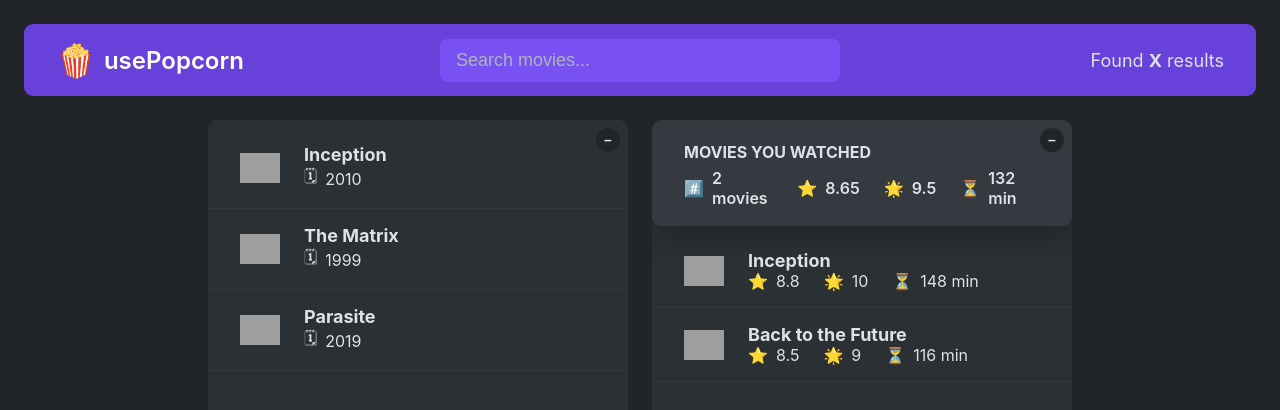
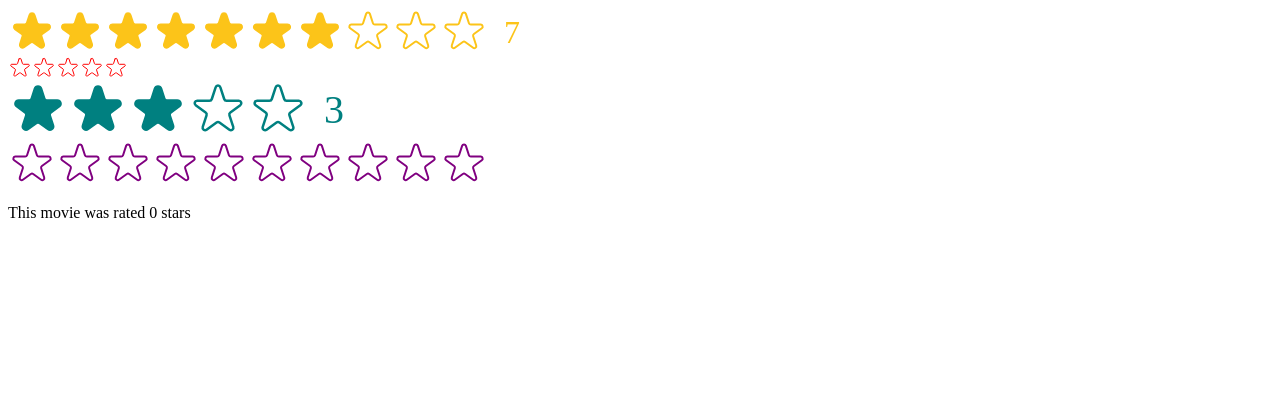
Before and after one commit to anujozeph/Star-rating-component, a React (Create React App) app: page / in a window 1280 px wide. Shown: the top 410 px of the page. Built offline with nearby package versions, Linux system fonts and the light colour scheme; grey boxes are pictures that could not be loaded.

Commit message:
intermediatory step to add a component bypassing App component

```diff
--- /dev/null
+++ b/src/StarRating.js
@@ -0,0 +1,132 @@
+import { useState } from "react";
+import PropTypes from "prop-types";
+
+const containerStyle = {
+  display: "flex",
+  alignItems: "center",
+  gap: "16px",
+};
+
+const starContainerStyle = {
+  display: "flex",
+};
+
+StarRating.propTypes = {
+  maxRating: PropTypes.number,
+  defaultRating: PropTypes.number,
+  color: PropTypes.string,
+  size: PropTypes.number,
+  messages: PropTypes.array,
+  className: PropTypes.string,
+  onSetRating: PropTypes.func,
+};
+
+export default function StarRating({
+  maxRating = 5,
+  color = "#fcc419",
+  size = 48,
+  className = "",
+  messages = [],
+  defaultRating = 0,
+  onSetRating,
+}) {
+  const [rating, setRating] = useState(defaultRating);
+  const [tempRating, setTempRating] = useState(0);
+
+  function handleRate(rating) {
+    setRating(rating);
+    onSetRating(rating);
+  }
+
+  const textStyle = {
+    lineHeight: "1",
+    margin: "0",
+    color,
+    fontSize: `${size / 1.5}px`,
+  };
+
+  return (
+    <div style={containerStyle} className={className}>
+      <div style={starContainerStyle}>
+        {Array.from({ length: maxRating }, (_, i) => (
+          <Star
+            key={i}
+            full={tempRating ? tempRating >= i + 1 : rating >= i + 1}
+            onRate={() => handleRate(i + 1)}
+            onHoverIn={() => setTempRating(i + 1)}
+            onHoverOut={() => setTempRating(0)}
+            color={color}
+            size={size}
+          />
+        ))}
+      </div>
+      <p style={textStyle}>
+        {messages.length === maxRating
+          ? messages[tempRating ? tempRating - 1 : rating - 1]
+          : tempRating || rating || ""}
+      </p>
+    </div>
+  );
+}
+
+function Star({
+  onRate,
+  full,
+  onHoverIn,
+  onHoverOut,
+  color = "#fcc419",
+  size = 48,
+}) {
+  const starStyle = {
+    width: `${size}px`,
+    height: `${size}px`,
+    display: "block",
+    cursor: "pointer",
+  };
+
+  return (
+    <span
+      role="button"
+      style={starStyle}
+      onClick={onRate}
+      onMouseEnter={onHoverIn}
+      onMouseLeave={onHoverOut}
+    >
+      {full ? (
+        <svg
+          xmlns="http://www.w3.org/2000/svg"
+          viewBox="0 0 20 20"
+          fill={color}
+          stroke={color}
+        >
+          <path d="M9.049 2.927c.3-.921 1.603-.921 1.902 0l1.07 3.292a1 1 0 00.95.69h3.462c.969 0 1.371 1.24.588 1.81l-2.8 2.034a1 1 0 00-.364 1.118l1.07 3.292c.3.921-.755 1.688-1.54 1.118l-2.8-2.034a1 1 0 00-1.175 0l-2.8 2.034c-.784.57-1.838-.197-1.539-1.118l1.07-3.292a1 1 0 00-.364-1.118L2.98 8.72c-.783-.57-.38-1.81.588-1.81h3.461a1 1 0 00.951-.69l1.07-3.292z" />
+        </svg>
+      ) : (
+        <svg
+          xmlns="http://www.w3.org/2000/svg"
+          fill="none"
+          viewBox="0 0 24 24"
+          stroke={color}
+        >
+          <path
+            strokeLinecap="round"
+            strokeLinejoin="round"
+            strokeWidth="{2}"
+            d="M11.049 2.927c.3-.921 1.603-.921 1.902 0l1.519 4.674a1 1 0 00.95.69h4.915c.969 0 1.371 1.24.588 1.81l-3.976 2.888a1 1 0 00-.363 1.118l1.518 4.674c.3.922-.755 1.688-1.538 1.118l-3.976-2.888a1 1 0 00-1.176 0l-3.976 2.888c-.783.57-1.838-.197-1.538-1.118l1.518-4.674a1 1 0 00-.363-1.118l-3.976-2.888c-.784-.57-.38-1.81.588-1.81h4.914a1 1 0 00.951-.69l1.519-4.674z"
+          />
+        </svg>
+      )}
+    </span>
+  );
+}
+/*
+FULL STAR
+
+
+
+
+EMPTY STAR
+
+
+
+*/
--- a/src/index.js
+++ b/src/index.js
@@ -1,11 +1,34 @@
-import React from "react";
+import React, { useState } from "react";
 import ReactDOM from "react-dom/client";
-import "./index.css";
-import App from "./App";
+// import "./index.css";
+// import App from "./App";
+import StarRating from "./StarRating";
+
+//How to access component specific "Rating" state outside of the component (eg. a consumer wants to use the rating state to display something as shown in below function)
+function Test() {
+  //setMovieRating (state external to component) should reflect the changes happening to component-specific-state (rating which internal sate of component)
+  //this can be achieved by passing a set-function (onSetRating handler) as a prop
+  const [movieRating, setMovieRating] = useState(0);
+  return (
+    <div>
+      <StarRating color="purple" maxRating={10} onSetRating={setMovieRating} />
+      <p>This movie was rated {movieRating} stars </p>
+    </div>
+  );
+}
 
 const root = ReactDOM.createRoot(document.getElementById("root"));
 root.render(
   <React.StrictMode>
-    <App />
+    {/* <App /> */}
+    <StarRating maxRating={10} defaultRating={7} />
+    <StarRating
+      color="red"
+      size={24}
+      messages={["Terrible", "Bad", "Okay", "Good", "Amazing"]}
+    />
+    <StarRating color="teal" size={60} className="test" defaultRating={3} />
+    {/* using the compoent along with the internal state */}
+    <Test />
   </React.StrictMode>
 );
```
